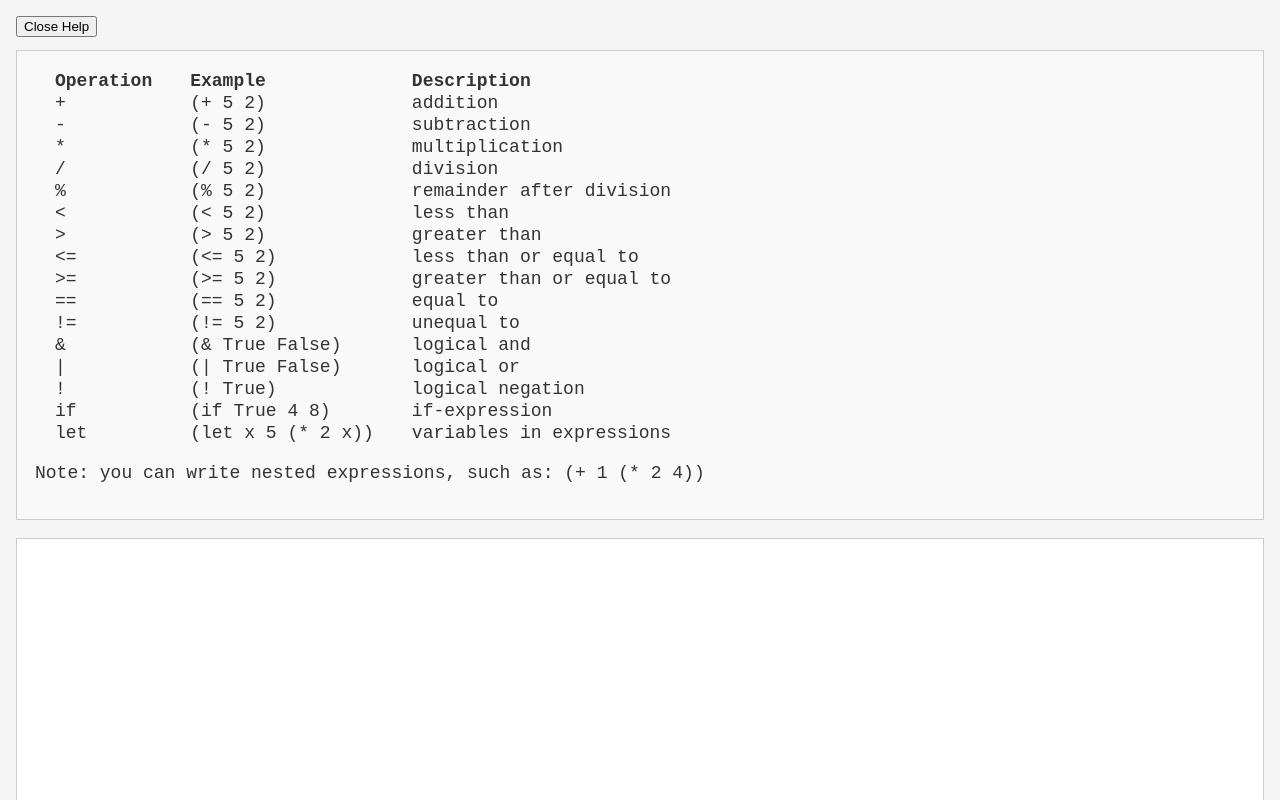
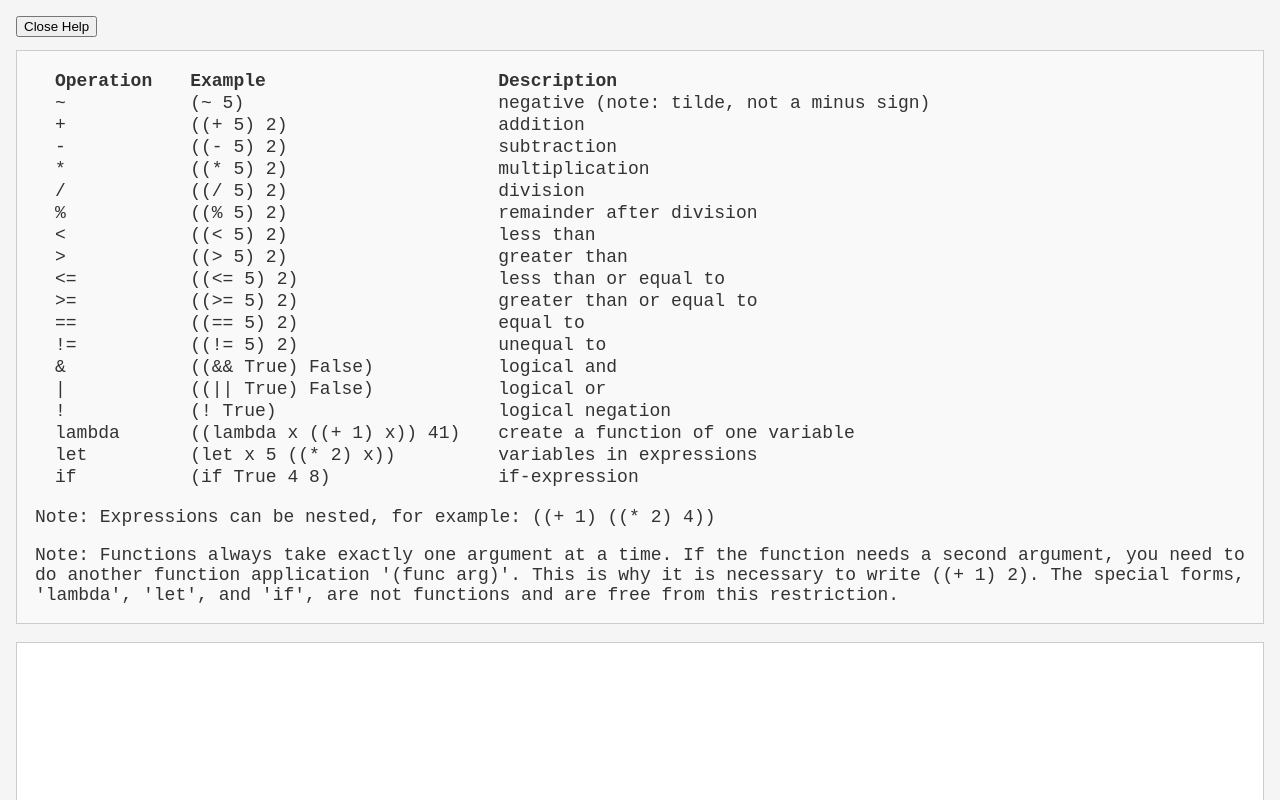
Before and after one commit to mnikander/interpreter, a website built with Vite: page index.html in a window 1280 px wide. Both pictures are taken after a click on the button "Help". Shown: the top 800 px of the page. Built offline with nearby package versions, Linux system fonts and the light colour scheme.

Commit message:
update the help text to explain unary function application

```diff
--- a/index.html
+++ b/index.html
@@ -19,28 +19,36 @@
                     </tr>
                 </thead>
                 <tbody>
-                    <tr> <td>+</td>        <td>(+ 5 2)</td>               <td>addition</td> </tr>
-                    <tr> <td>-</td>        <td>(- 5 2)</td>               <td>subtraction</td> </tr>
-                    <tr> <td>*</td>        <td>(* 5 2)</td>               <td>multiplication</td> </tr>
-                    <tr> <td>/</td>        <td>(/ 5 2)</td>               <td>division</td> </tr>
-                    <tr> <td>%</td>        <td>(% 5 2)</td>               <td>remainder after division</td> </tr>
-                    <tr> <td>&lt;</td>     <td>(&lt; 5 2)</td>            <td>less than</td> </tr>
-                    <tr> <td>></td>        <td>(> 5 2)</td>               <td>greater than</td> </tr>
-                    <tr> <td>&lt;=</td>    <td>(&lt;= 5 2)</td>           <td>less than or equal to</td> </tr>
-                    <tr> <td>>=</td>       <td>(>= 5 2)</td>              <td>greater than or equal to</td> </tr>
-                    <tr> <td>==</td>       <td>(== 5 2)</td>              <td>equal to</td> </tr>
-                    <tr> <td>!=</td>       <td>(!= 5 2)</td>              <td>unequal to</td> </tr>
-                    <tr> <td>&amp;</td>    <td>(&amp; True False)</td>    <td>logical and</td> </tr>
-                    <tr> <td>|</td>        <td>(| True False)</td>        <td>logical or</td> </tr>
-                    <tr> <td>!</td>        <td>(! True)</td>              <td>logical negation</td> </tr>
-                    <tr> <td>if</td>       <td>(if True 4 8)</td>         <td>if-expression</td> </tr>
-                    <tr> <td>let</td>      <td>(let x 5 (* 2 x))</td>     <td>variables in expressions</td> </tr>
+                    <tr> <td>~</td>        <td>(~ 5)</td>                       <td>negative (note: tilde, not a minus sign)</td> </tr>
+                    <tr> <td>+</td>        <td>((+ 5) 2)</td>                   <td>addition</td> </tr>
+                    <tr> <td>-</td>        <td>((- 5) 2)</td>                   <td>subtraction</td> </tr>
+                    <tr> <td>*</td>        <td>((* 5) 2)</td>                   <td>multiplication</td> </tr>
+                    <tr> <td>/</td>        <td>((/ 5) 2)</td>                   <td>division</td> </tr>
+                    <tr> <td>%</td>        <td>((% 5) 2)</td>                   <td>remainder after division</td> </tr>
+                    <tr> <td>&lt;</td>     <td>((&lt; 5) 2)</td>                <td>less than</td> </tr>
+                    <tr> <td>></td>        <td>((> 5) 2)</td>                   <td>greater than</td> </tr>
+                    <tr> <td>&lt;=</td>    <td>((&lt;= 5) 2)</td>               <td>less than or equal to</td> </tr>
+                    <tr> <td>>=</td>       <td>((>= 5) 2)</td>                  <td>greater than or equal to</td> </tr>
+                    <tr> <td>==</td>       <td>((== 5) 2)</td>                  <td>equal to</td> </tr>
+                    <tr> <td>!=</td>       <td>((!= 5) 2)</td>                  <td>unequal to</td> </tr>
+                    <tr> <td>&amp;</td>    <td>((&amp;&amp; True) False)</td>   <td>logical and</td> </tr>
+                    <tr> <td>|</td>        <td>((|| True) False)</td>           <td>logical or</td> </tr>
+                    <tr> <td>!</td>        <td>(! True)</td>                    <td>logical negation</td> </tr>
+                    <tr> <td>lambda</td>   <td>((lambda x ((+ 1) x)) 41)</td>   <td>create a function of one variable</td> </tr>
+                    <tr> <td>let</td>      <td>(let x 5 ((* 2) x))</td>         <td>variables in expressions</td> </tr>
+                    <tr> <td>if</td>       <td>(if True 4 8)</td>               <td>if-expression</td> </tr>
                 </tbody>
             </table>
-            <pre>Note: you can write nested expressions, such as: <code>(+ 1 (* 2 4))</code></pre>
+
+            <pre>Note: Expressions can be nested, for example: <code>((+ 1) ((* 2) 4))</code></pre>
+
+            <div>Note: Functions always take exactly one argument at a time.
+                If the function needs a second argument, you need to do another function application '<code>(func arg)</code>'.
+                This is why it is necessary to write <code>((+ 1) 2)</code>.
+                The special forms, 'lambda', 'let', and 'if', are not functions and are free from this restriction.</div>
         </div>
         <pre id="output"></pre>
-        <input type="text" id="input" value="(+ 1 2)" autofocus/>
+        <input type="text" id="input" value="((+ 1) 2)" autofocus/>
         <script type="module" src="./src/main.ts"></script>
     </body>
 </html>
--- a/src/main.ts
+++ b/src/main.ts
@@ -43,7 +43,7 @@ document.addEventListener('DOMContentLoaded', () => {
 
     const output = document.getElementById("output");
     if (output) {
-        output.textContent = "\n\n\n\n\n\n\n\n\n\n\n\n\n\n\n\n\n\n\n\nWelcome! Try typing:\n\n(+ 1 2)\n\nand press Enter. For more info, click on the help button in the top corner.\n\n";
+        output.textContent = "\n\n\n\n\n\n\n\n\n\n\n\n\n\n\n\n\n\n\n\nWelcome! Try typing:\n\n((+ 1) 2)\n\nand press Enter. For more info, click on the help button in the top corner.\n\n";
     }
 
     const inputField = document.getElementById("input") as HTMLInputElement;
```
